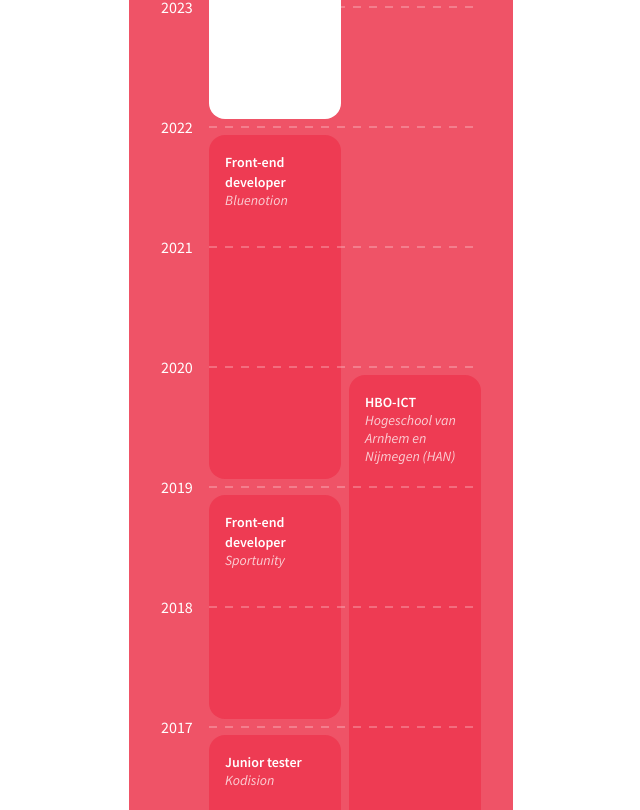
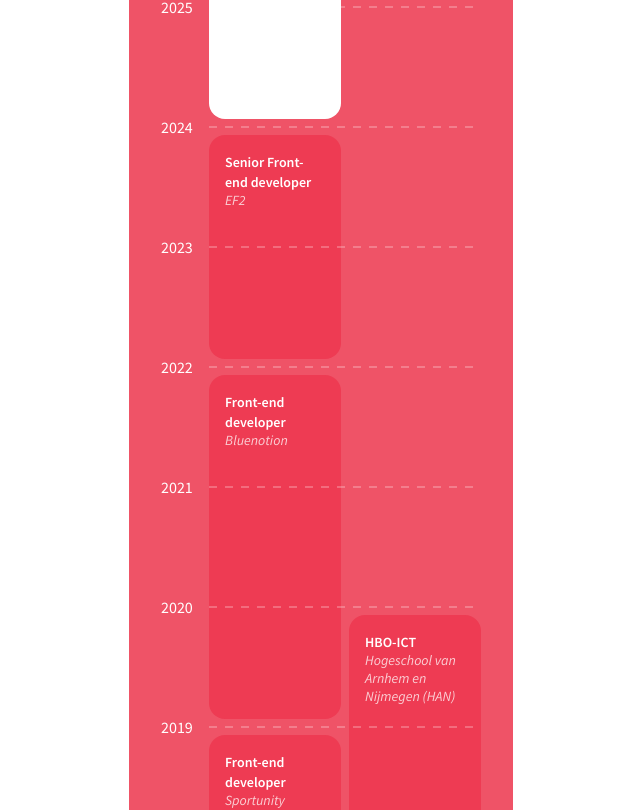
Before and after one commit to bartkoelewijnnl/bart-koelewijn, a Next.js app: page / in a window 1280 px wide. Shown: the part 2994-3804 px from the top of the page, without its empty margins (319-959 px from the left). Built offline with nearby package versions, Linux system fonts and the light colour scheme.

Commit message:
feat: add gravity

```diff
--- a/components/section/SectionCareer/SectionCareer.module.scss
+++ b/components/section/SectionCareer/SectionCareer.module.scss
@@ -32,7 +32,7 @@
     /* Grid */
     display: grid;
     grid-template-columns: 1fr 1fr;
-    grid-template-rows: repeat(8, 6.5rem);
+    grid-template-rows: repeat(10, 6.5rem);
     column-gap: 0.5rem;
     row-gap: 1rem;
 }
--- a/components/section/SectionCareer/index.tsx
+++ b/components/section/SectionCareer/index.tsx
@@ -11,7 +11,7 @@
     title: string;
 }
 
-const MAX_YEAR = 2024;
+const MAX_YEAR = 2026;
 const MIN_YEAR = 2017;
 
 const SectionCareer: FC<SectionCareerProps> = ({ title }) => {
@@ -22,9 +22,10 @@
             <Element id="ef2" name="ef2">
                 <div className={styles.phone}>
                     <div className={styles.content}>
-                        <Item title="Senior Front-end developer" company="EF2" height={2} width={1} columnStart={1} active />
+                        <Item title="Full stack developer" company="Gravity" height={2} width={1} columnStart={1} active />
+                        <Item title="Senior Front-end developer" company="EF2" height={2} width={1} columnStart={1} />
                         <Item title="Front-end developer" company="Bluenotion" height={3} width={1} columnStart={1} />
-                        <Item title="HBO-ICT" company="Hogeschool van Arnhem en Nijmegen (HAN)" height={4} rowStart={5} columnStart={2} />
+                        <Item title="HBO-ICT" company="Hogeschool van Arnhem en Nijmegen (HAN)" height={4} rowStart={7} columnStart={2} />
                         <Item title="Front-end developer" company="Sportunity" height={2} columnStart={1} />
                         <Item title="Junior tester" company="Kodision" height={1} columnStart={1} />
                         <Lines minYear={MIN_YEAR} maxYear={MAX_YEAR} />
```
